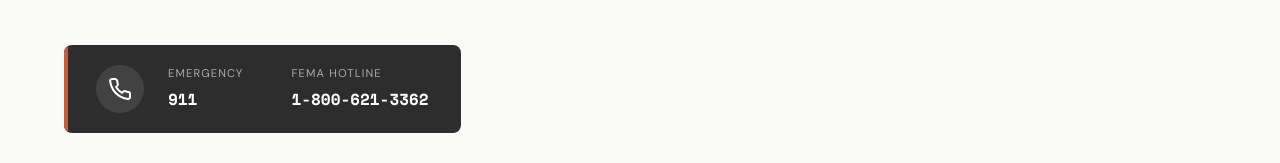
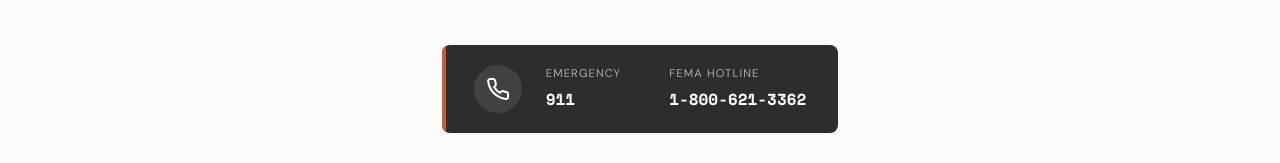
Before and after one commit to kalrakrish777-ctrl/flood-safety, a plain HTML site: page index.html in a window 1280 px wide. Shown: the part 637-800 px from the top of the page. Drawn offline with nearby package versions, Linux system fonts and the light colour scheme.

Commit message:
Center hero section content

```diff
--- a/index.html
+++ b/index.html
@@ -110,10 +110,12 @@
             margin: 0 auto;
             padding: 4rem 2rem 6rem;
             position: relative;
+            text-align: center;
         }
 
         .hero-content {
             max-width: 900px;
+            margin: 0 auto;
         }
 
         .hero h1 {
@@ -196,6 +198,7 @@
         .emergency-card .item {
             display: flex;
             flex-direction: column;
+            text-align: left;
         }
 
         .emergency-card .label {
```
